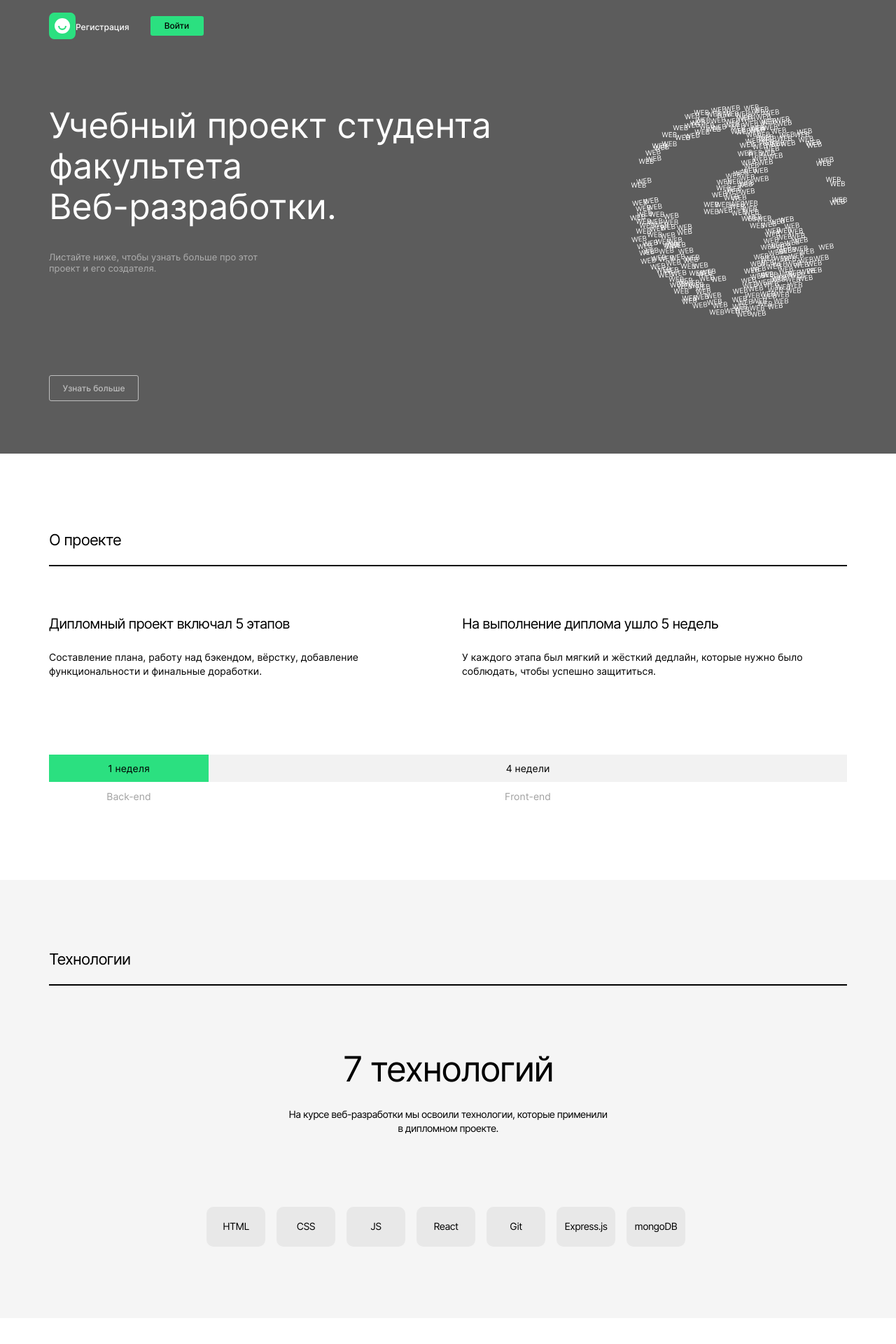
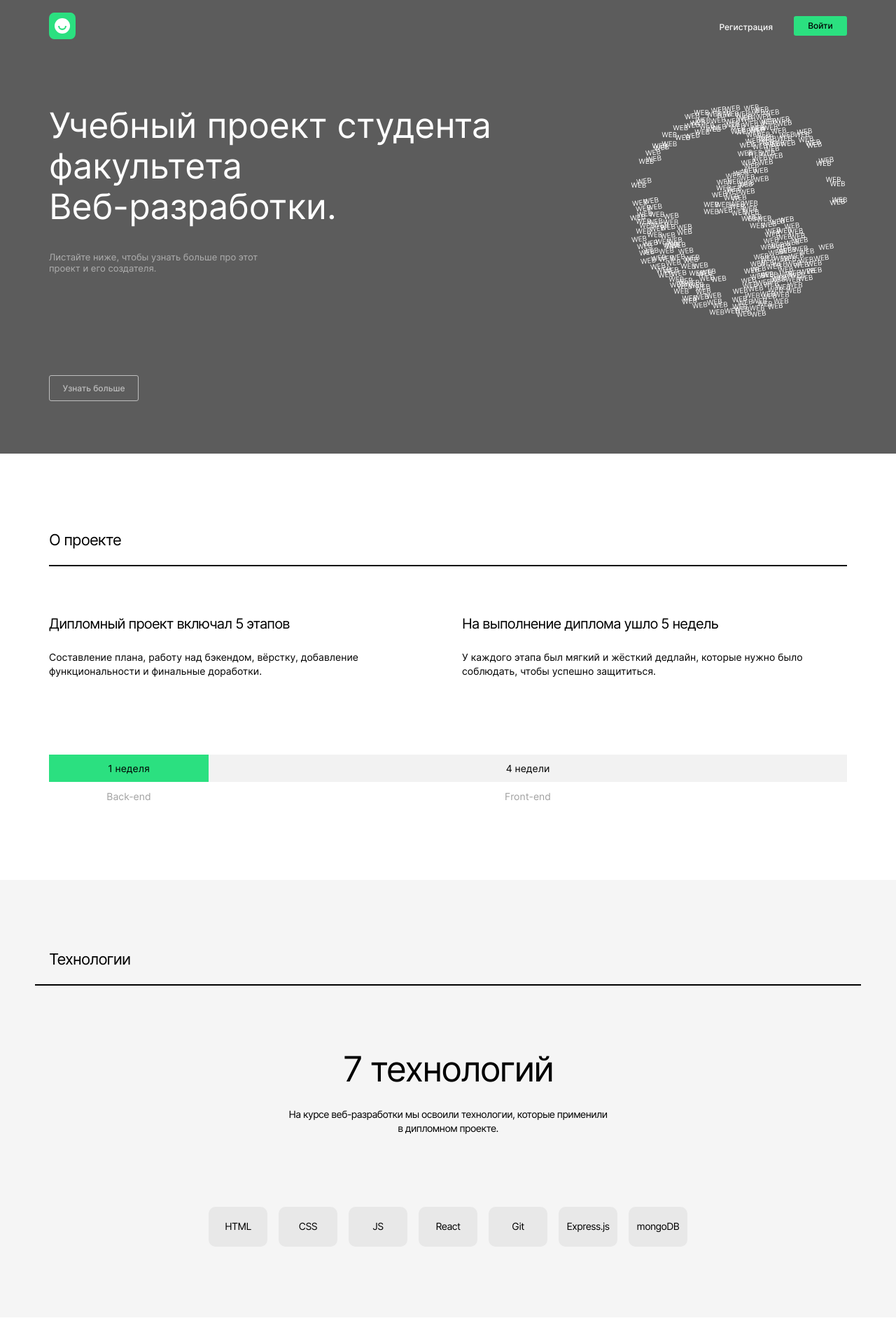
Before and after one commit to katokinawa/movies-explorer-frontend, a React (Create React App) app: page / in a window 1280 px wide. Shown: the top 1920 px of the page at 70% size. Built offline with nearby package versions, Linux system fonts and the light colour scheme; the HTML template or start-up script is replaced by a standard one.

Commit message:
fix: header nav menu and pixel perfect

```diff
--- a/src/components/Header/Header.css
+++ b/src/components/Header/Header.css
@@ -11,8 +11,7 @@
 @media screen and (min-width: 768px) {
   .header {
     min-width: 708px;
-    padding: 20px 30px;
-    display: flex;
+    padding: 18px 30px;
   }
 }
 
--- a/src/components/Main/AboutMe/AboutMe.css
+++ b/src/components/Main/AboutMe/AboutMe.css
@@ -1,6 +1,6 @@
 .aboutme {
   min-height: 833px;
-  padding: 0 18px 0;
+  padding: 0 15px 0;
 }
 
 @media screen and (min-width: 768px) {
@@ -33,7 +33,7 @@
     margin: 0;
     grid-area: img;
     place-self: start end;
-    width: 255px;
+    min-width: 255px;
     min-height: 307px;
   }
 }
--- a/src/components/Main/Techs/Techs.css
+++ b/src/components/Main/Techs/Techs.css
@@ -2,15 +2,13 @@
   min-height: 651px;
   min-width: 284px;
   padding: 0 18px 0;
-  display: flex;
-  flex-direction: column;
-  align-items: center;
 }
 
 @media screen and (min-width: 768px) {
   .techs {
     min-height: 567px;
     background-color: #f5f5f5;
+    padding: 0 50px 0;
   }
 }
 
@@ -31,7 +29,7 @@
 
 @media screen and (min-width: 768px) {
   .techs__main-title {
-    margin: 90px 0 0;
+    padding: 90px 0 0;
     min-width: 668px;
     font-size: 22px;
     line-height: 27px;
@@ -40,7 +38,7 @@
 
 @media screen and (min-width: 1280px) {
   .techs__main-title {
-    margin: 100px 0 0;
+    padding: 100px 0 0 20px;
     min-width: 1140px;
   }
 }
@@ -51,6 +49,7 @@
   font-weight: 400;
   font-size: 30px;
   line-height: 36px;
+  text-align: center;
   letter-spacing: -0.04em;
 }
 
@@ -81,6 +80,7 @@
 @media screen and (min-width: 768px) {
   .techs__subtitle {
     width: 460px;
+    margin: 0 auto;
     font-size: 12px;
     line-height: 18px;
   }
@@ -110,6 +110,8 @@
   .techs__graphic-wrapper {
     min-width: 648px;
     margin: 83px 0;
+    padding: 0;
+    justify-content: center
   }
 }
 
--- a/src/components/Movies/SearchForm/SearchForm.css
+++ b/src/components/Movies/SearchForm/SearchForm.css
@@ -8,12 +8,14 @@
 @media screen and (min-width: 768px) {
   .search-form {
     min-height: 268px;
+    padding: 3px 0 0;
   }
 }
 
 @media screen and (min-width: 1280px) {
   .search-form {
     min-height: 222px;
+    padding: 0;
   }
 }
 
--- a/src/components/Navigation/Navigation.css
+++ b/src/components/Navigation/Navigation.css
@@ -135,7 +135,7 @@
   .navigation__account-wrapper {
     margin: 0;
     position: absolute;
-    right: -190px;
+    right: 0px;
     top: 3px;
   }
 }
@@ -185,11 +185,27 @@
   border-radius: 4px;
 }
 
+@media screen and (min-width: 768px) {
+  .navigation__movies {
+    position: absolute;
+    top: 9px;
+    left: -290px;
+  }
+}
+
+@media screen and (min-width: 768px) {
+  .navigation__save-movies {
+    position: absolute;
+    top: 9px;
+    left: -217px;
+  }
+}
+
 @media screen and (min-width: 1280px) {
   .navigation__movies {
     position: absolute;
     top: 9px;
-    left: 44px;
+    left: -487px;
   }
 }
 
@@ -197,6 +213,6 @@
   .navigation__save-movies {
     position: absolute;
     top: 9px;
-    left: 114px;
+    left: -417px;
   }
 }
--- a/src/components/Profile/Profile.css
+++ b/src/components/Profile/Profile.css
@@ -8,12 +8,14 @@
 @media screen and (min-width: 768px) {
   .profile {
     min-height: 950px;
+    padding: 3px 0 0;
   }
 }
 
 @media screen and (min-width: 1280px) {
   .profile {
     min-height: 626px;
+    padding: 0;
   }
 }
 
```
